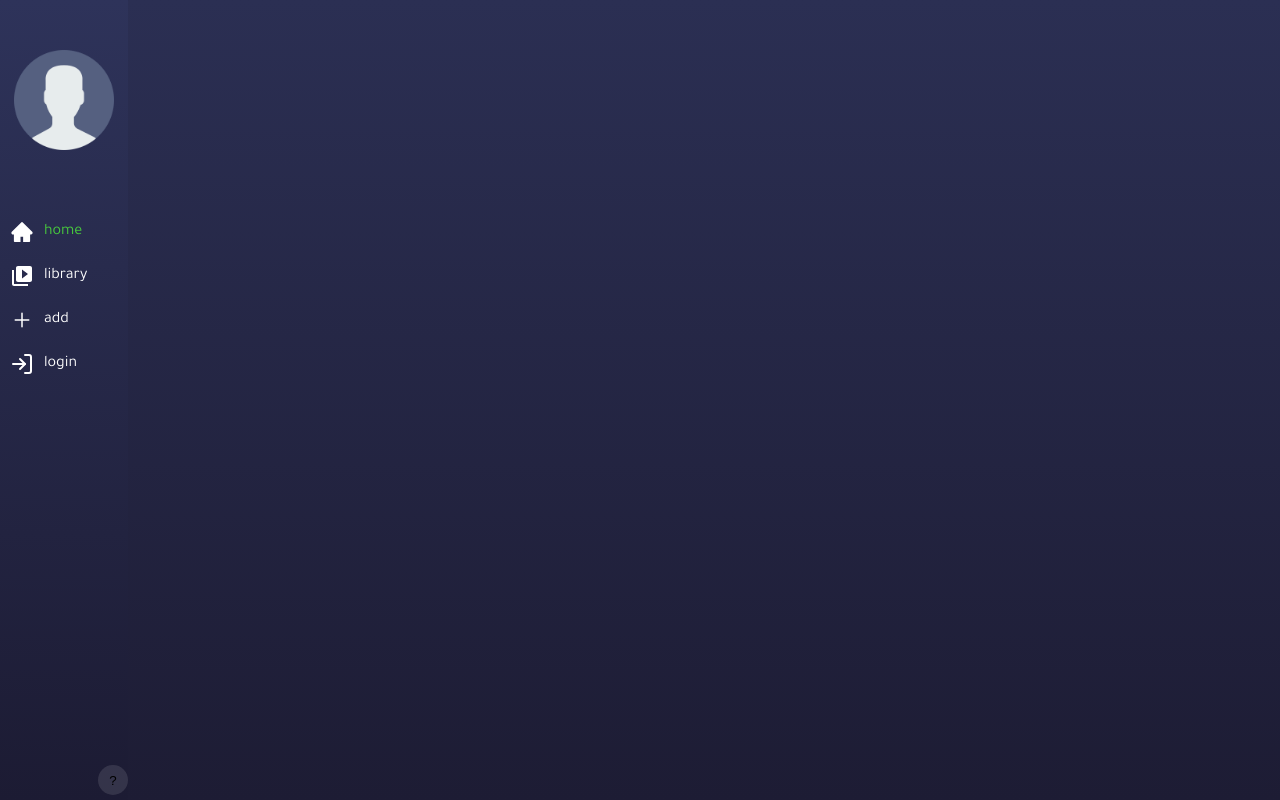
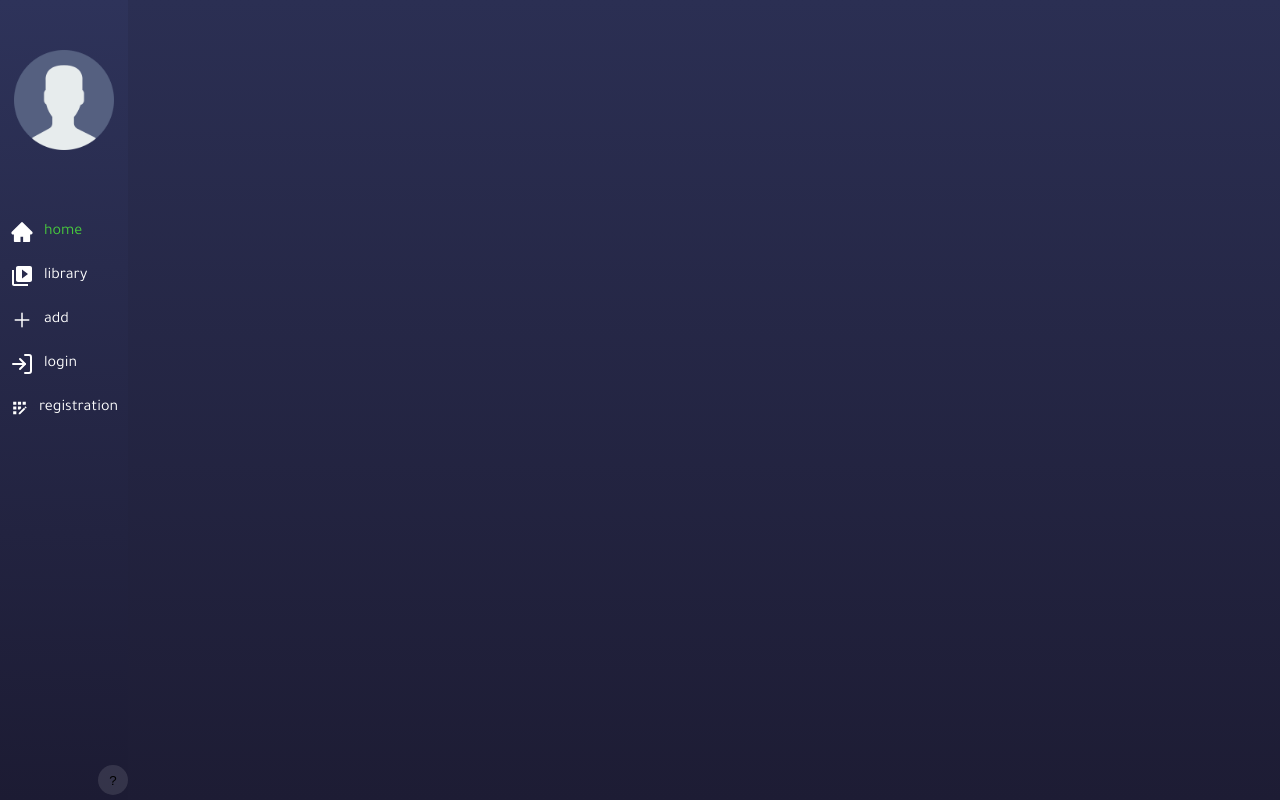
Before and after one commit to JackTheFullDev/tutorialApp, a React (Vite) app: page /registration in a window 1280 px wide. Built offline with nearby package versions, Linux system fonts and the light colour scheme.

Commit message:
registration-made

```diff
--- /dev/null
+++ b/Registration.jsx
@@ -0,0 +1,10 @@
+
+export const Registration=()=>
+{
+
+    return(
+       <>
+       Registration
+       </>
+    )
+}
--- a/src/App.jsx
+++ b/src/App.jsx
@@ -8,6 +8,7 @@ import { AddProvider } from "./components/feature/AddContext";
 import { Edit } from "./components/Edit";
 import { Login } from "./Login";
 import { UserProvider } from "./components/feature/UserContext";
+import { Registration } from "../Registration";
 function App() {
   return (
     <div className="App">
@@ -22,6 +23,7 @@ function App() {
               <Route path="/add" element={<Add />}></Route>
               <Route path="/library/edit" element={<Edit />}></Route>
               <Route path="/login" element={<Login />}></Route>
+              <Route path="/registration" element={<Registration/>}></Route>
 
 
             </Routes>
--- a/src/components/feature/Navigation.jsx
+++ b/src/components/feature/Navigation.jsx
@@ -1,6 +1,8 @@
 import { Link } from "react-router-dom";
 import { AiFillHome } from "react-icons/ai";
 import { FiLogIn } from "react-icons/fi";
+import { CiLogout } from "react-icons/ci";
+import { MdAppRegistration } from "react-icons/md";
 import { MdVideoLibrary } from "react-icons/md";
 import { IoAdd } from "react-icons/io5";
 import reactLogo from "/assets/user.png";
@@ -15,10 +17,10 @@ export const Navigation = () => {
 
   const [currentPage, setCurrentPage] = useState(1);
 
-  const { user} =
+  const {user,handleLogOut} =
   useContext(userContext);
 
-  console.log(user)
+  console.log(user,)
   return (
     <section className="navigation">
       <div className="user-navigation">
@@ -52,6 +54,13 @@ export const Navigation = () => {
           setCurrentPage={setCurrentPage}
           currentPage={currentPage}
         />
+        {user?<li>
+          <div className="navigation-content" style={{display:"flex", alignItems:"center",justifyContent:"center" ,paddingRight:"40px",gap:"10px",cursor:"pointer"}}>
+        <CiLogout style={{fontSize:"25px"}}/>
+        <button style={{border:"none",backgroundColor:"transparent",color:"white"}} onClick={()=>handleLogOut()}>logout</button>
+        </div>
+        </li>:
+        <>
          <NavigationLink
           to={"/login"}
           icon={<FiLogIn style={iconStyle} />}
@@ -60,6 +69,16 @@ export const Navigation = () => {
           setCurrentPage={setCurrentPage}
           currentPage={currentPage}
         />
+        <NavigationLink
+          to={"/registration"}
+          icon={<MdAppRegistration style={iconStyle} />}
+          pageNr={5}
+          page={"registration"}
+          setCurrentPage={setCurrentPage}
+          currentPage={currentPage}
+        />
+        </>}
+
       </ul>
       <ThanksDiv />
     </section>
```
